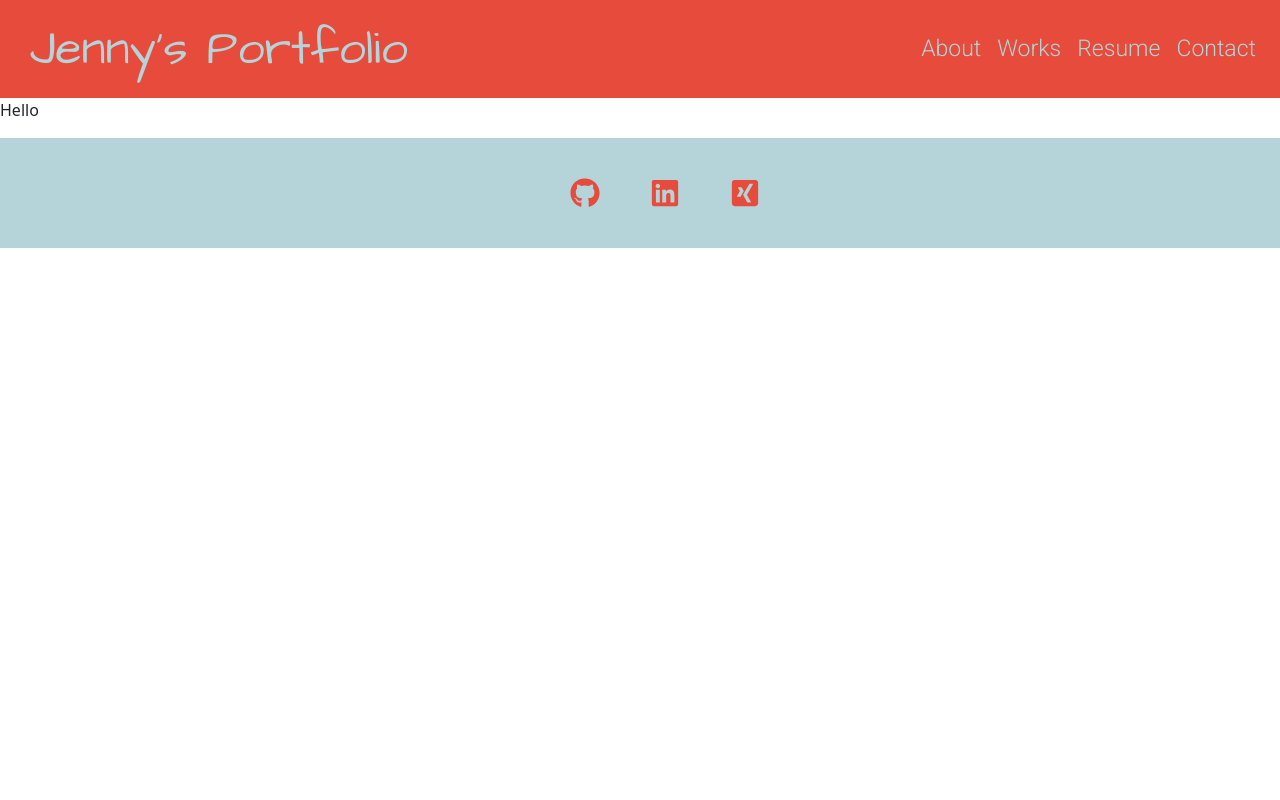
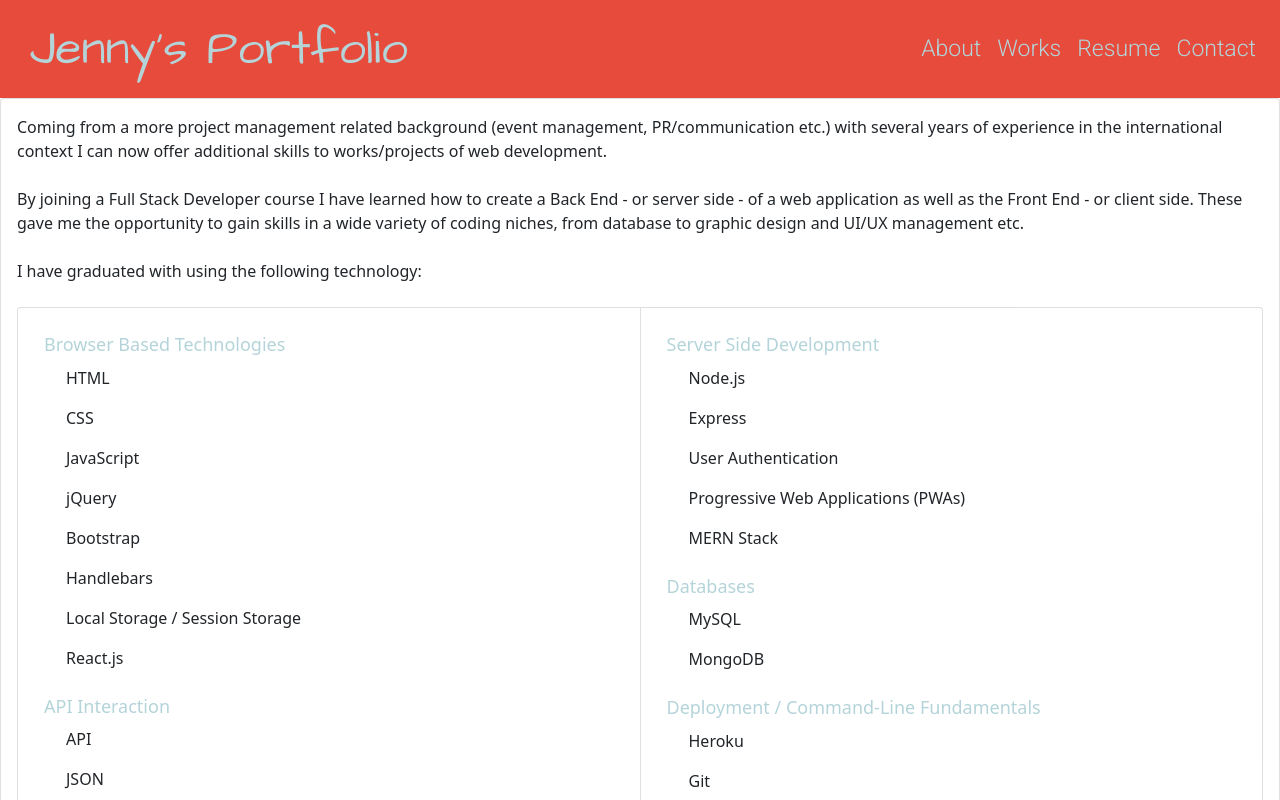
Before and after one commit to JenBerlin/portfolio-react, a React (Create React App) app in the folder portfolio/: page / in a window 1280 px wide. Both pictures are taken after a click on the button "Resume". Shown: the top 800 px of the page. Built offline with nearby package versions, Linux system fonts and the light colour scheme.

Commit message:
Creat first draft Resume

```diff
--- a/portfolio/src/components/Resume.js
+++ b/portfolio/src/components/Resume.js
@@ -1,7 +1,90 @@
 import React from "react";
+import Card from "react-bootstrap/Card";
+import CardGroup from "react-bootstrap/CardGroup";
 
 function Resume() {
-  return <p>Hello</p>;
+  return (
+    <Card body className="">
+      Coming from a more project management related background (event
+      management, PR/communication etc.) with several years of experience in the
+      international context I can now offer additional skills to works/projects
+      of web development.<br></br>
+      <br></br>By joining a Full Stack Developer course I have learned how to
+      create a Back End - or server side - of a web application as well as the
+      Front End - or client side. These gave me the opportunity to gain skills
+      in a wide variety of coding niches, from database to graphic design and
+      UI/UX management etc.<br></br>
+      <br></br>I have graduated with using the following technology:<br></br>
+      <br></br>
+      <CardGroup>
+        <Card>
+          <Card.Body>
+            <Card.Title className="resume-list-headlines">
+              Browser Based Technologies
+            </Card.Title>
+            <Card.Text>
+              <ul>HTML</ul>
+              <ul>CSS</ul>
+              <ul>JavaScript</ul>
+              <ul>jQuery</ul>
+              <ul>Bootstrap</ul>
+              <ul>Handlebars</ul>
+              <ul>Local Storage / Session Storage</ul>
+              <ul>React.js</ul>
+            </Card.Text>
+            <Card.Title className="resume-list-headlines">
+              API Interaction
+            </Card.Title>
+            <Card.Text>
+              <ul>API</ul>
+              <ul>JSON</ul>
+            </Card.Text>
+          </Card.Body>
+        </Card>
+        <Card>
+          <Card.Body>
+            <Card.Title className="resume-list-headlines">
+              Server Side Development
+            </Card.Title>
+            <Card.Text>
+              <ul>Node.js</ul>
+              <ul>Express</ul>
+              <ul>User Authentication</ul>
+              <ul>Progressive Web Applications (PWAs)</ul>
+              <ul>MERN Stack</ul>
+            </Card.Text>
+            <Card.Title className="resume-list-headlines">Databases</Card.Title>
+            <Card.Text>
+              <ul>MySQL</ul>
+              <ul>MongoDB</ul>
+            </Card.Text>
+            <Card.Title className="resume-list-headlines">
+              Deployment / Command-Line Fundamentals
+            </Card.Title>
+            <Card.Text>
+              <ul>Heroku</ul>
+              <ul>Git</ul>
+              <ul>Github Pages</ul>
+            </Card.Text>
+          </Card.Body>
+        </Card>
+      </CardGroup>
+      <br></br>
+      You can have a look for information about my biography, experience,
+      skills, education much more at this portfolio page and at this{" "}
+      <span>
+        <a
+          className="link"
+          href="../public/pdf/Profile.pdf
+        "
+          class="cv"
+        >
+          CV/PDF
+        </a>
+      </span>
+      .
+    </Card>
+  );
 }
 
 export default Resume;
--- a/portfolio/src/index.css
+++ b/portfolio/src/index.css
@@ -108,3 +108,13 @@
   display: inline;
   min-height: calc(100vh - 200px);
 }
+
+.link {
+  font-size: large;
+  color: #e64b3c;
+  font-weight: bolder;
+}
+.resume-list-headlines {
+  font-weight: bolder;
+  color: #b4d4d9;
+}
```
Also changed, not shown: 2 other files (tests, documents, lock files or other folders).
